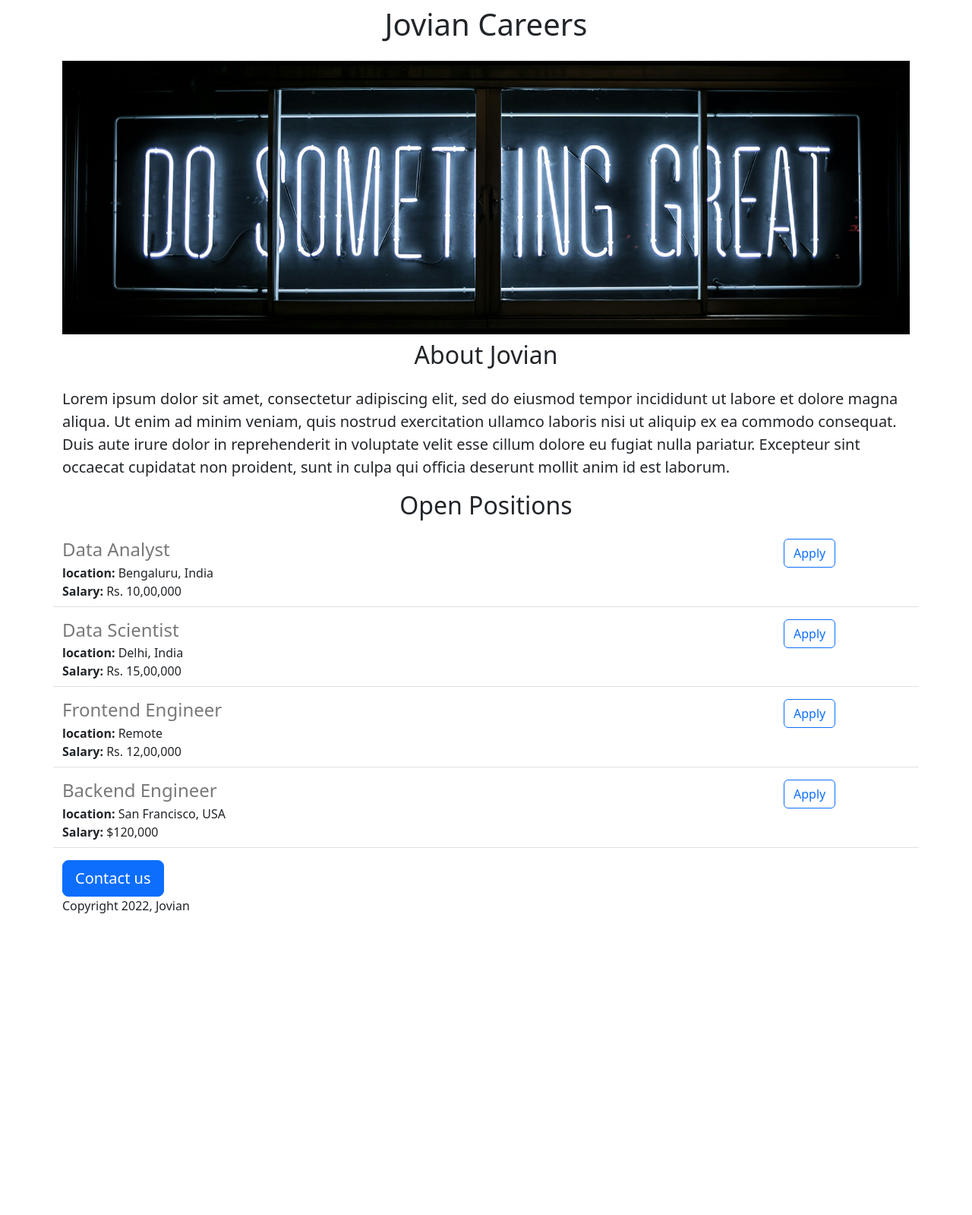
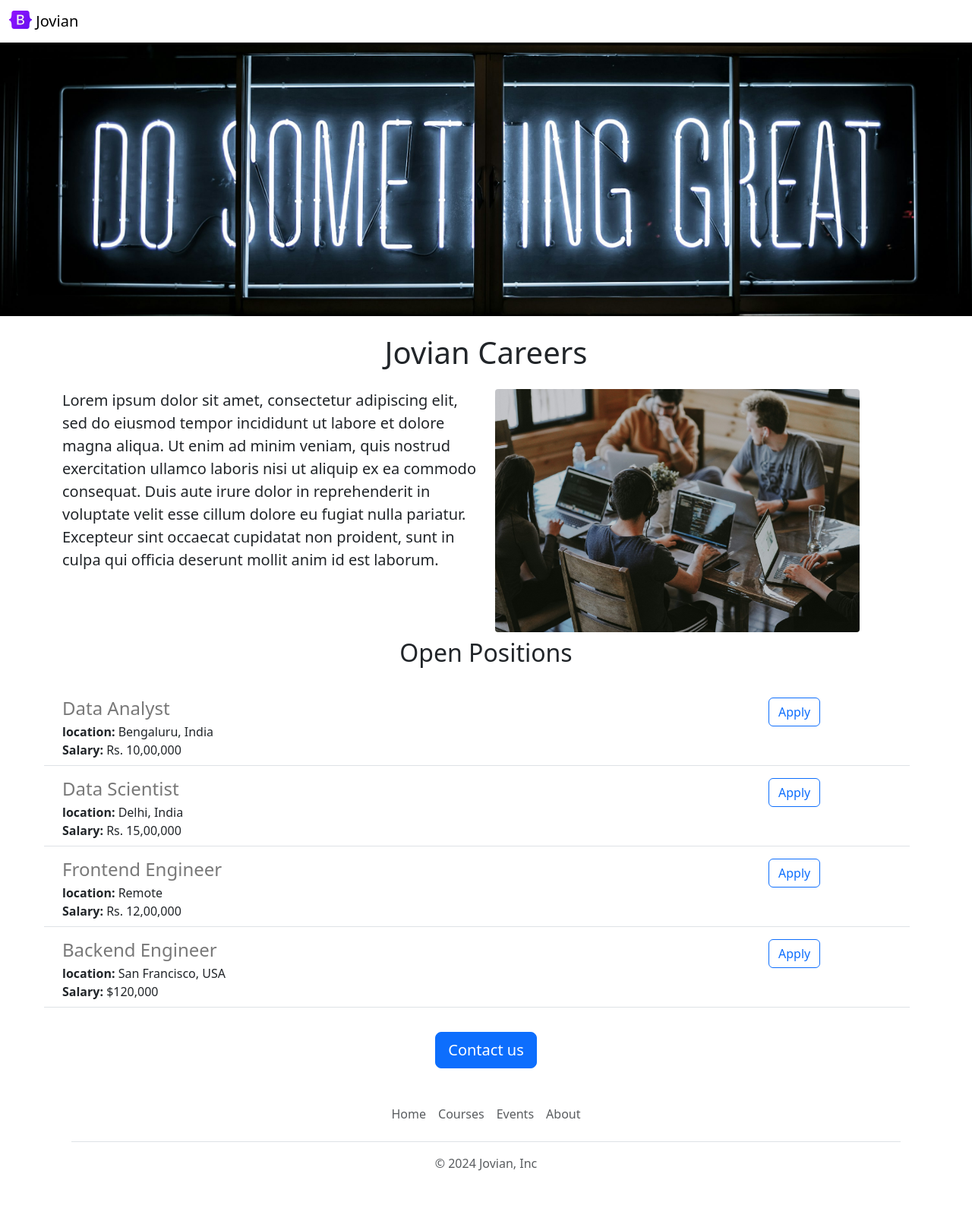
Before and after one commit to nghiax4/jovian-careers-website, a Flask app: page / in a window 1280 px wide. Shown: the whole page at 76% size. Before the commit the page ends 1202 px from the top, so only its background shows below. Run offline with Flask 3, Linux system fonts and the light colour scheme.

Commit message:
functional and aesthetic improvements

```diff
--- /dev/null
+++ b/templates/footer.html
@@ -0,0 +1,11 @@
+<div class="container">
+  <footer class="py-3 my-4">
+    <ul class="nav justify-content-center border-bottom pb-3 mb-3">
+      <li class="nav-item"><a href="https://jovian.ai" target="_blank" class="nav-link px-2 text-body-secondary">Home</a></li>
+      <li class="nav-item"><a href="https://jovian.ai/learn" target="_blank" class="nav-link px-2 text-body-secondary">Courses</a></li>
+      <li class="nav-item"><a href="https://jovian.ai/events" target="_blank" class="nav-link px-2 text-body-secondary">Events</a></li>
+      <li class="nav-item"><a href="https://jovian.ai/about" target="_blank" class="nav-link px-2 text-body-secondary">About</a></li>
+    </ul>
+    <p class="text-center text-body-secondary">&copy; 2024 Jovian, Inc</p>
+  </footer>
+</div>
--- a/templates/home.html
+++ b/templates/home.html
@@ -10,27 +10,35 @@
         height: 360px;
         width: 100%;
         object-fit: cover;
+        margin-bottom: 16px;
       }
     </style>
   </head>
   <body>
+    {% include 'nav.html' %}
+    <img class="img-fluid" id="banner" src="https://e9df8a79-e10a-404f-9f8d-e3e0a9c6276c-00-szouwhoi3igt.picard.replit.dev/static/banner.jpg">
     <div class='container'>
       <h1 class="text-center mt-2 mb-4"> {{company_name}} Careers</h1>
-      <img class="img-fluid" id="banner" src="https://e9df8a79-e10a-404f-9f8d-e3e0a9c6276c-00-szouwhoi3igt.picard.replit.dev/static/banner.jpg">
-      <h2 class="text-center mt-2 mb-4">About Jovian</h2>
+      <div class="row" style="margin-bottom:16px">
+        <div class="col-md-6">
       <p class="lead">
         Lorem ipsum dolor sit amet, consectetur adipiscing elit, sed do eiusmod tempor incididunt ut labore et dolore magna aliqua. Ut enim ad minim veniam, quis nostrud exercitation ullamco laboris nisi ut aliquip ex ea commodo consequat. Duis aute irure dolor in reprehenderit in voluptate velit esse cillum dolore eu fugiat nulla pariatur. Excepteur sint occaecat cupidatat non proident, sunt in culpa qui officia deserunt mollit anim id est laborum.
       </p>
+        </div>
+        <div class="d-none d-md-block col-6">
+        <img src="/static/people.jpg" style="height:320px; border-radius:4px;"
+        </div>
+      </div>
       <h2 class="text-center mt-2 mb-4">Open Positions</h2>
       <p>
         {% for job in jobs %}
           {% include 'jobitem.html' %}
         {% endfor %}
       </p>
-      <div>
-        <button class="btn btn-primary btn-lg">Contact us</button>
-        <p>Copyright 2022, Jovian</p>
+      <div class="text-center">
+        <a href="mailto:hello@jovian.ai?subject=Question%20about%20Job%20Openings&body=My%20name%3A%20%3Cname%3E%0D%0A%0D%0AMy%20questions%3A%20%3Cquestion%3E" class="btn btn-primary btn-lg">Contact us</a>
       </div>
     </div>
+    {% include 'footer.html' %}
   </body>
 </html>
--- a/templates/jobitem.html
+++ b/templates/jobitem.html
@@ -9,6 +9,6 @@
   {% endif %}
   </div>
   <div class="col-2">
-  <button type="button" class="btn btn-outline-primary">Apply</button>
+  <a href="mailto:hello@jovian.ai?subject=Application%20for%20{{job['title']}}&body=My%20name%3A%20%3Cyour%20name%20here%3E%0D%0A%0D%0AMy%20resume%20link%3A%20%3Cresume%20link%3E%0D%0A%0D%0AMy%20Linkedin%20link%3A%20%3Clinkedin%20link%3E" type="button" class="btn btn-outline-primary">Apply</a>
   </div>
 </div>
--- /dev/null
+++ b/templates/nav.html
@@ -0,0 +1,9 @@
+<nav class="navbar shadow-sm fixed-top bg-white">
+  <div class="container-fluid">
+    <a class="navbar-brand" href="#">
+      <img src="/static/logo.svg" alt="Logo" width="30" height="24" class="d-inline-block align-text-top">
+      Jovian
+    </a>
+  </div>
+</nav>
+<div style="height:56px"></div>
```
Also changed, not shown: static/logo.svg (added), static/people.jpg (added).
